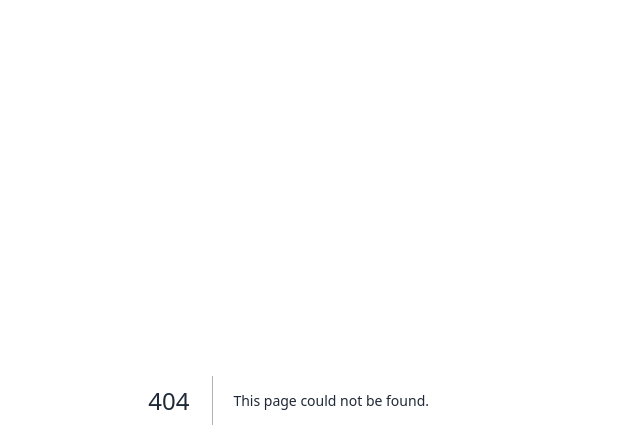
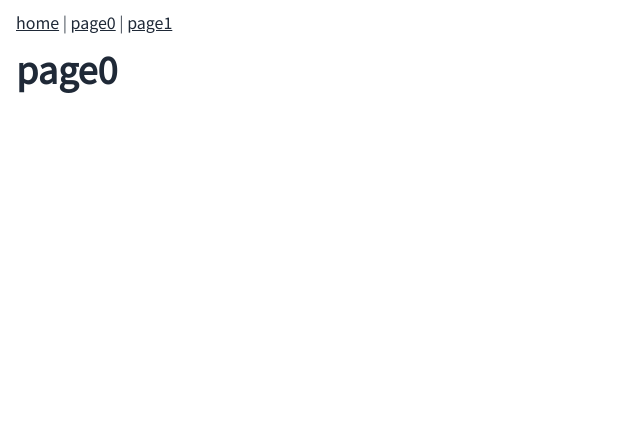
Before and after one commit to heiwa4126/nextjs-my-app1, a Next.js app: page /page0 in a window 1280 px wide. Before the commit this address had no page. Shown: the top 448 px of the page, without its empty margins (0-640 px from the left). Built offline with nearby package versions, Linux system fonts and the light colour scheme.

Commit message:
add some sub pages

```diff
--- a/app/api/now/route.ts
+++ b/app/api/now/route.ts
@@ -1,5 +1,5 @@
+import { getCurrentTimeInRFC3339 } from '@/lib/time';
 import { NextResponse } from 'next/server';
-import { getCurrentTimeInRFC3339 } from '@/lib/time';
 
 export async function GET() {
   return NextResponse.json({ now: getCurrentTimeInRFC3339() });
--- a/app/layout.tsx
+++ b/app/layout.tsx
@@ -3,6 +3,7 @@ import './globals.css';
 const noto = Noto_Sans_JP({ subsets: ['latin'], weight: '400' });
 
 import type { Metadata } from 'next';
+import Link from 'next/link';
 
 export const metadata: Metadata = {
   title: '(no title)',
@@ -13,6 +14,9 @@ export default function RootLayout({ children }: { children: React.ReactNode })
   return (
     <html lang="en">
       <body className={`${noto.className} prose`} data-theme="light">
+        <nav className="mx-4 mt-2">
+          <Link href="/">home</Link> | <Link href="/page0">page0</Link> | <Link href="/page1">page1</Link>
+        </nav>
         {children}
       </body>
     </html>
--- a/app/page.tsx
+++ b/app/page.tsx
@@ -1,5 +1,5 @@
+import Counter from '@/components/Counter';
 import { Metadata } from 'next';
-import Counter from '@/components/Counter';
 
 const title = 'Hello Next.js!';
 export const metadata: Metadata = {
--- /dev/null
+++ b/app/page0/page.tsx
@@ -0,0 +1,14 @@
+import { Metadata } from 'next';
+
+const title = 'page0';
+export const metadata: Metadata = {
+  title
+};
+
+export default function Home() {
+  return (
+    <main className="mx-4 my-3">
+      <h1>{title}</h1>
+    </main>
+  );
+}
--- /dev/null
+++ b/app/page1/page.tsx
@@ -0,0 +1,14 @@
+import { Metadata } from 'next';
+
+const title = 'page1';
+export const metadata: Metadata = {
+  title
+};
+
+export default function Home() {
+  return (
+    <main className="mx-4 my-3">
+      <h1>{title}</h1>
+    </main>
+  );
+}
```
